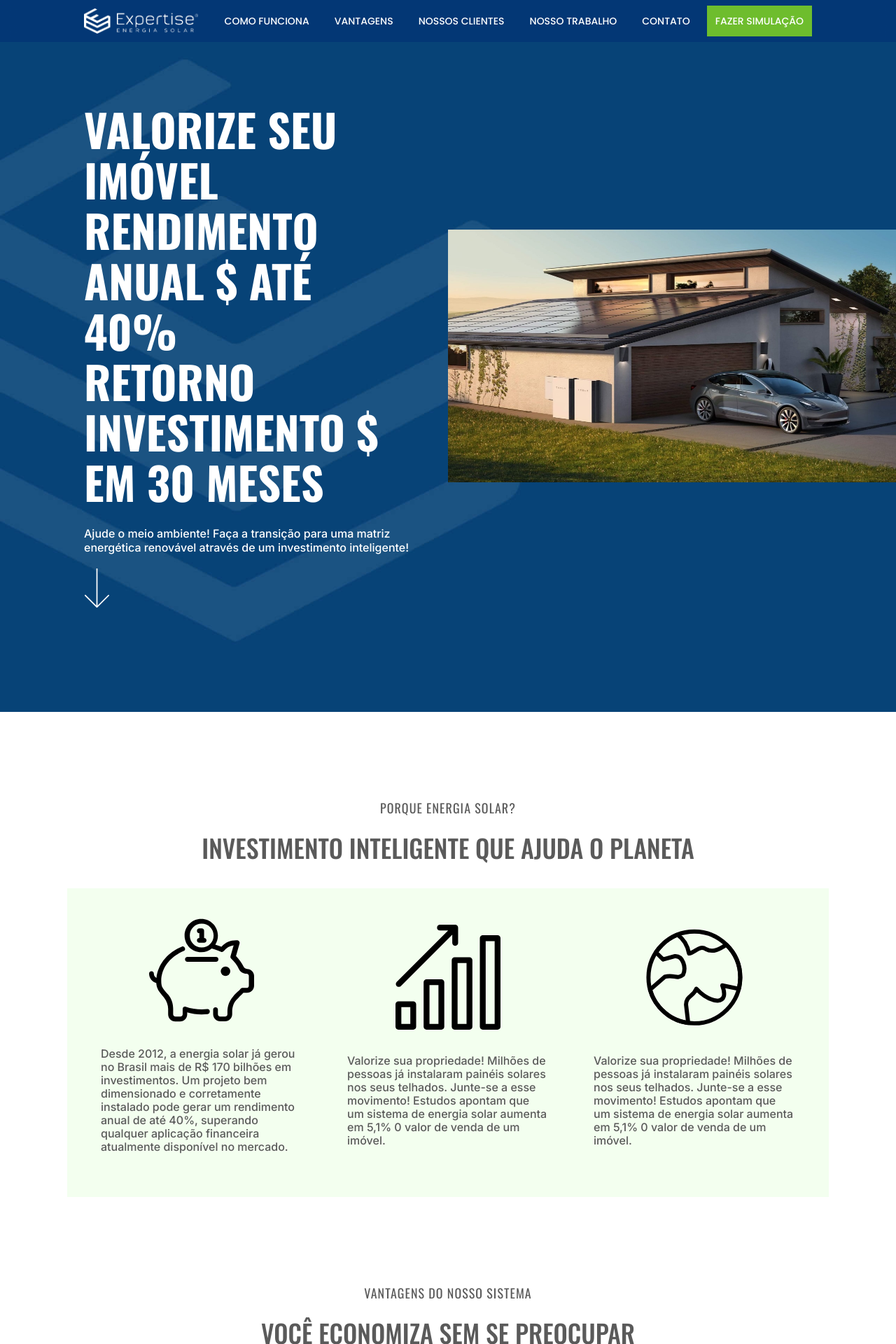
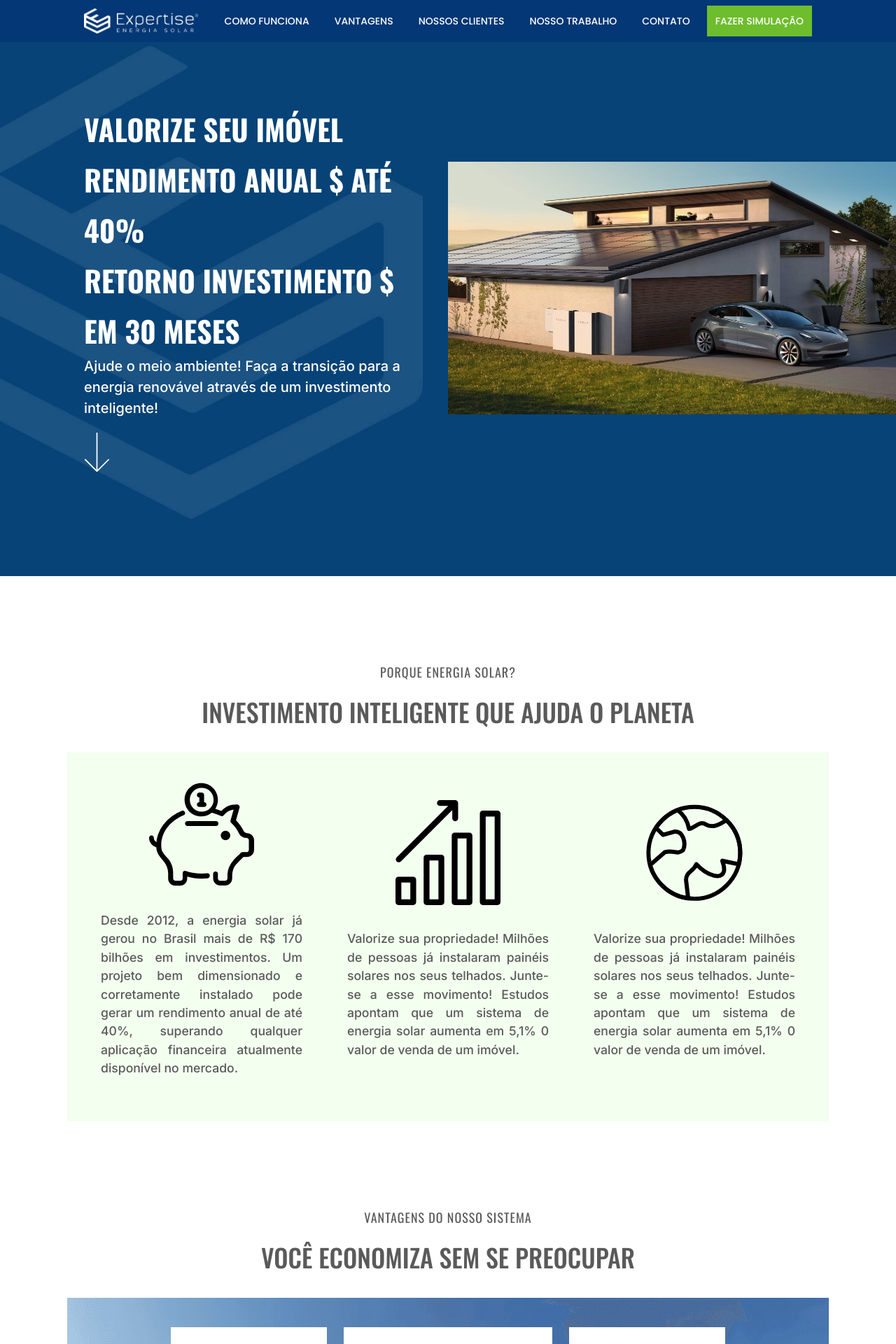
Before and after one commit to victorazesc/expertiseenergia, a Next.js app: page / in a window 1280 px wide. Shown: the top 1920 px of the page at 70% size. Built offline with nearby package versions, Linux system fonts and the light colour scheme; what tailwindcss-font-inter would draw is missing.

Commit message:
refactor: ajustes

```diff
--- a/src/app/globals.css
+++ b/src/app/globals.css
@@ -434,19 +434,18 @@ button[type="submit"]:hover {
 	font-family: 'Oswald';
 	font-style: normal;
 	font-weight: 700;
-	font-size: 64px;
+	font-size: 2.6em;
 	line-height: 72px;
 	text-transform: uppercase;
 	color: #FFFFFF;
-	margin-bottom: 28px;
 }
 
 .redesign-hero div h4 {
 	font-family: 'Inter';
 	font-style: normal;
 	font-weight: 500;
-	font-size: 16px;
-	line-height: 20px;
+	font-size: 1.25em;
+	line-height: 1.5em;
 	margin-bottom: 20px;
 	color: #FFFFFF;
 }
@@ -535,8 +534,9 @@ button[type="submit"]:hover {
 .redesign__green-presentation-item--paragraph {
 	font-family: 'Inter';
 	font-style: normal;
-	font-size: 16px;
-	line-height: 19px;
+	font-size: 1.1em;
+	text-align: justify;
+	line-height: 1.5em;
 	font-weight: 500;
 	color: #5A5A5A;
 	margin-bottom: 20px;
--- a/src/app/page.tsx
+++ b/src/app/page.tsx
@@ -94,8 +94,8 @@ function Home() {
           {/* H E R O*/}
           <main className="redesign-hero">
             <div className="redesign-hero__content">
-              <h1>VALORIZE SEU IMÓVEL <br /> RENDIMENTO ANUAL $ ATÉ 40% <br /> RETORNO INVESTIMENTO $ EM 30 MESES</h1>
-              <h4>Ajude o meio ambiente! Faça a transição para uma matriz energética renovável através de um investimento inteligente!</h4>
+              <h1>VALORIZE SEU IMÓVEl RENDIMENTO ANUAL $ ATÉ 40% <br />RETORNO INVESTIMENTO $ <br /> EM 30 MESES</h1>
+              <h4>Ajude o meio ambiente! Faça a transição para a energia renovável através de um investimento inteligente!</h4>
               <a href="#how-it-works">
                 <img src="images/Frame.png" />
               </a>
```
